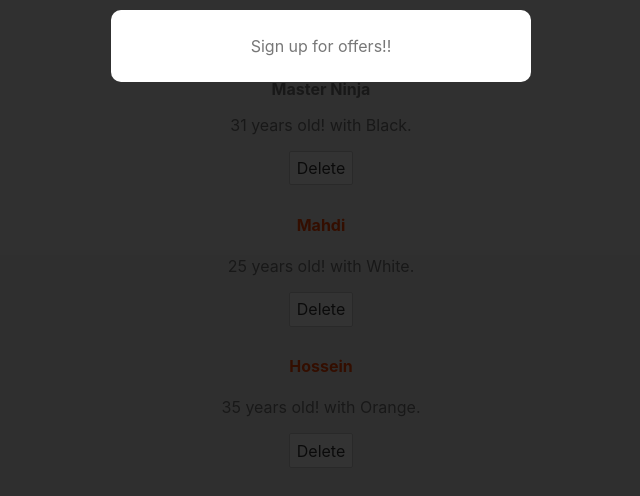
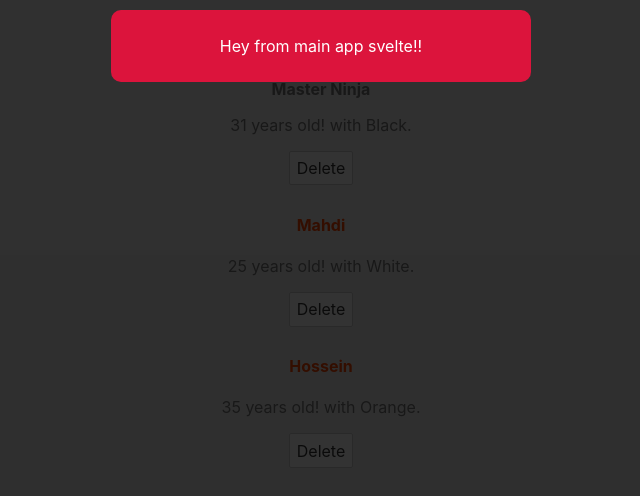
Before and after one commit to mehdijafarii/svelte_learning, a Svelte app in the folder 6-10/: page / in a window 1280 px wide. Shown: the top 496 px of the page, without its empty margins (319-959 px from the left). Built offline with nearby package versions, Linux system fonts and the light colour scheme.

Commit message:
11 props

```diff
--- a/6-10/src/App.svelte
+++ b/6-10/src/App.svelte
@@ -24,7 +24,7 @@
   <p>Less than 5</p>
 {/if} -->
 
-<Modal />
+<Modal message="Hey from main app svelte!!" isPromo={true} />
 <main>
   {#each people as person (person.id)}
     <div>
--- a/6-10/src/Modal.svelte
+++ b/6-10/src/Modal.svelte
@@ -1,12 +1,13 @@
 <script>
+  export let message = "default value";
   let showModel = true;
-  let isPromo = false;
+  export let isPromo = false;
 </script>
 
 {#if showModel}
   <div class="backdrop" class:promo={isPromo}>
     <div class="modal">
-      <p>Sign up for offers!!</p>
+      <p>{message}</p>
     </div>
   </div>
 {/if}
```
